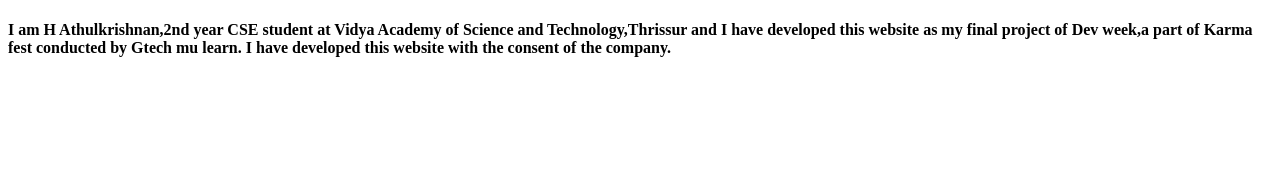
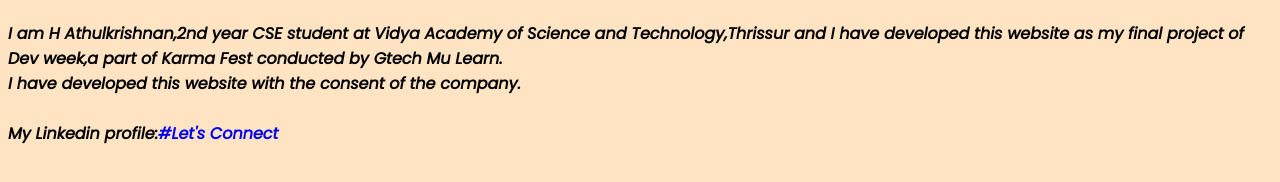
Before and after one commit to athul-2003/Final-Project, a plain HTML site: page disclaimer.html in a window 1280 px wide. Drawn offline with Linux system fonts and the light colour scheme.

Commit message:
Update disclaimer.html

```diff
--- a/disclaimer.html
+++ b/disclaimer.html
@@ -5,11 +5,15 @@
     <meta http-equiv="X-UA-Compatible" content="IE=edge">
     <meta name="viewport" content="width=device-width, initial-scale=1.0">
     <title>disclaimer</title>
+    <link rel="preconnect" href="https://fonts.googleapis.com">
+    <link rel="preconnect" href="https://fonts.gstatic.com" crossorigin>
+    <link href="https://fonts.googleapis.com/css2?family=Poppins:ital@1&display=swap" rel="stylesheet">
 </head>
-<body>
+<body style="background-color: bisque; font-family: 'Poppins', sans-serif;">
     <h4>I am H Athulkrishnan,2nd year CSE student at Vidya Academy of Science and Technology,Thrissur and I have developed this website
-        as my final project of Dev week,a part of Karma fest conducted by Gtech mu learn.
-        I have developed this website with the consent of the company.
+        as my final project of Dev week,a part of Karma Fest conducted by Gtech Mu Learn.<br>
+        I have developed this website with the consent of the company.<br><br>
+        My Linkedin profile:<a href="https://www.linkedin.com/in/h-athulkrishnan/" style="text-decoration: none;">#Let's Connect</a>
     </h4>
 </body>
 </html>
```
